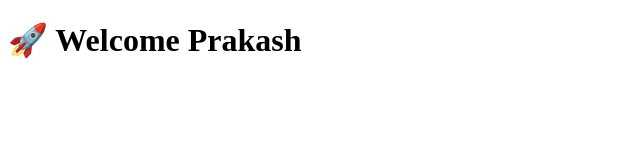
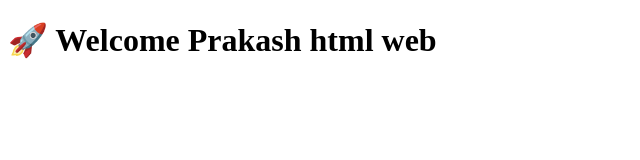
Before and after one commit to testdef/test-sitedef, a plain HTML site: page index.html in a window 1280 px wide. Shown: the whole page, without its empty margins (0-640 px from the left). Drawn offline with Linux system fonts and the light colour scheme.

Commit message:
Update index.html

```diff
--- a/index.html
+++ b/index.html
@@ -4,6 +4,6 @@
     <title>My GitHub Page</title>
   </head>
   <body>
-    <h1>🚀 Welcome Prakash</h1>
+    <h1>🚀 Welcome Prakash html  web</h1>
   </body>
 </html>
```
